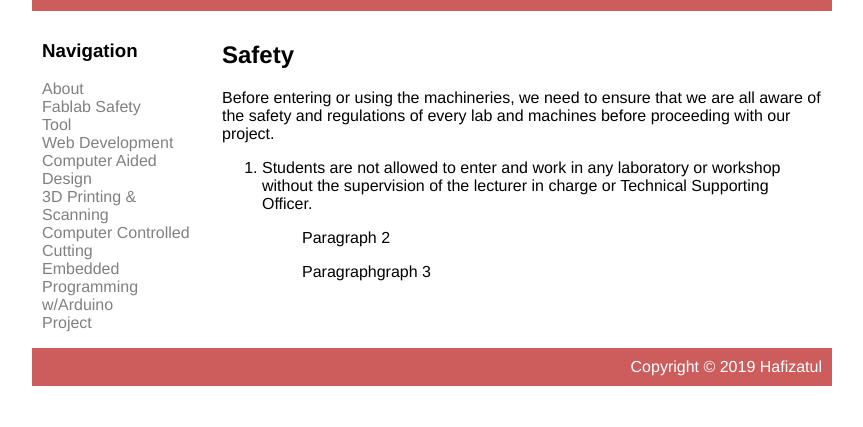
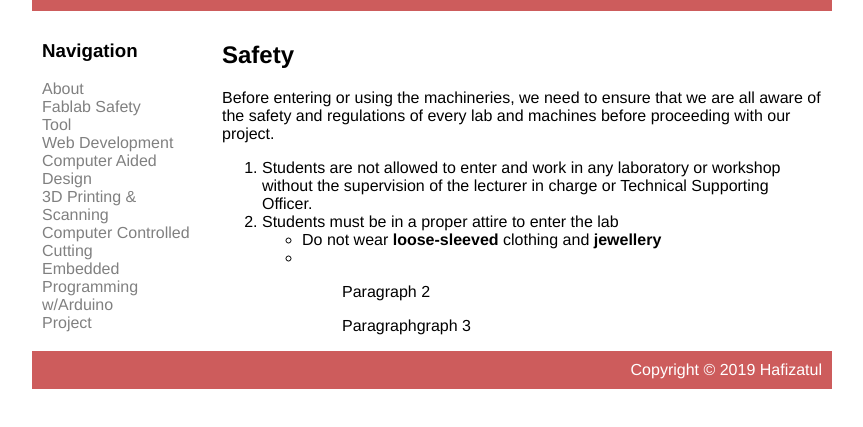
Before and after one commit to HafizaMirah/Dfabweb, a plain HTML site: page safety.html in a window 1280 px wide. Shown: the part 97-524 px from the top of the page, without its empty margins (208-1071 px from the left). Drawn offline with Linux system fonts and the light colour scheme.

Commit message:
Update safety.html

```diff
--- a/safety.html
+++ b/safety.html
@@ -30,6 +30,11 @@
 				<p>Before entering or using the machineries, we need to ensure that we are all aware of the safety and regulations of every lab and machines before proceeding with our project.
 				<ol>
 				<li>Students are not allowed to enter and work in any laboratory or workshop without the supervision of the lecturer in charge or Technical Supporting Officer.</li>
+				<li>Students must be in a proper attire to enter the lab</li>
+					<ul>
+					<li>Do not wear <b>loose-sleeved</b> clothing and <b>jewellery</b></li>
+
+				<li></li>
 				<ol>
 
 
```
